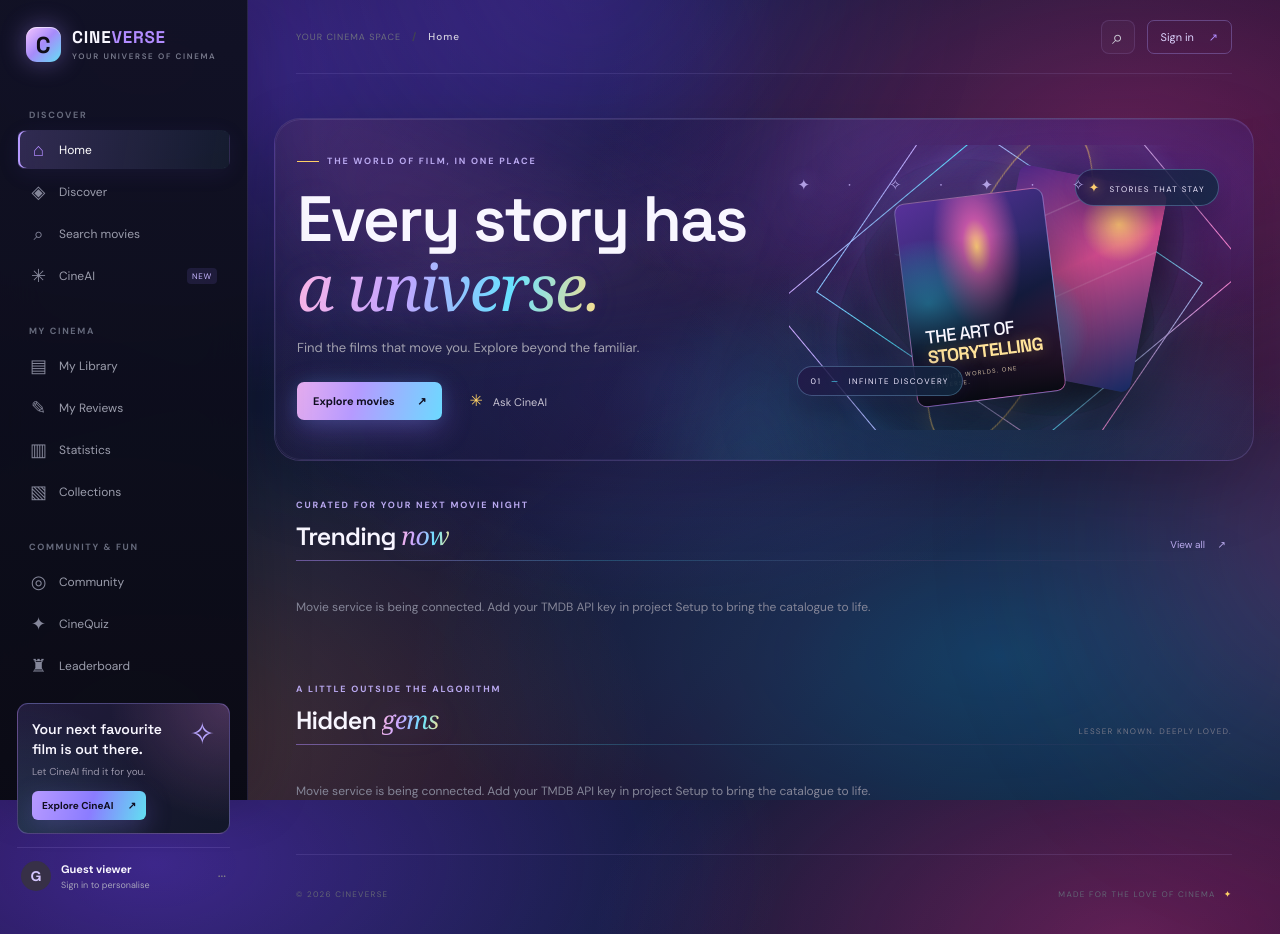
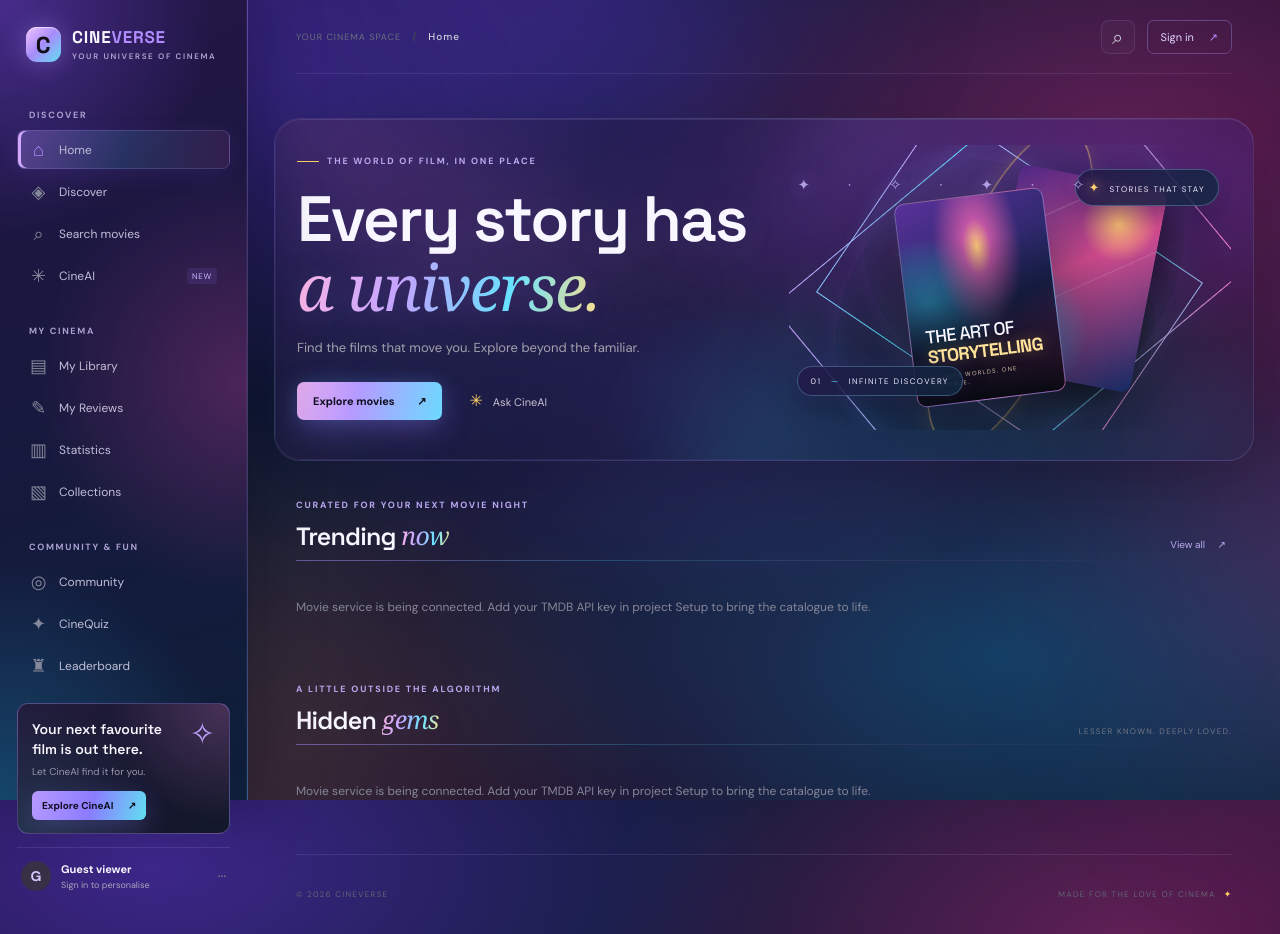
Before and after one commit to Prahlad-sai/cineverse-source, a plain HTML site: page public/index.html in a window 1280 px wide. Drawn offline with Linux system fonts and the light colour scheme; no server answers.

Commit message:
Make the sidebar background colourful too.
Updated the sidebar with a rich violet-to-indigo gradient, subtle magenta and electric-blue glow areas, and coordinated navigation hover/active states. Kept the sidebar structure and all functionality unchanged.

v18

```diff
--- a/public/theme.css
+++ b/public/theme.css
@@ -263,3 +263,23 @@ body{
  .hero-art:after{letter-spacing:8px}
  .page-intro{padding:15px}
 }
+
+/* Match the sidebar to the new vibrant page background */
+.sidebar{
+ background:
+  radial-gradient(ellipse 115% 38% at 0% 0%,rgba(132,82,255,.38),transparent 76%),
+  radial-gradient(ellipse 110% 34% at 100% 48%,rgba(255,76,183,.23),transparent 78%),
+  radial-gradient(ellipse 120% 40% at 0% 100%,rgba(40,190,255,.25),transparent 76%),
+  linear-gradient(165deg,rgba(35,22,69,.98) 0%,rgba(24,25,62,.98) 48%,rgba(13,31,57,.99) 100%);
+ border-right-color:rgba(192,164,255,.24);
+ box-shadow:12px 0 55px rgba(5,5,25,.34),inset -1px 0 rgba(255,255,255,.035);
+}
+.sidebar .side-label{color:#aaa0d1}
+.sidebar .nav-link{color:#c1bed8}
+.sidebar .nav-link:hover{background:linear-gradient(90deg,rgba(180,145,255,.22),rgba(75,219,255,.11));border-color:rgba(190,165,255,.2)}
+.sidebar .nav-link.active{
+ background:linear-gradient(100deg,rgba(184,143,255,.31),rgba(74,218,255,.13),rgba(255,111,195,.09));
+ border-color:rgba(190,165,255,.18);
+ box-shadow:inset 3px 0 #d1aaff,0 5px 22px rgba(105,78,210,.14);
+}
+.sidebar .brand small{color:#b0a6d1}
```
